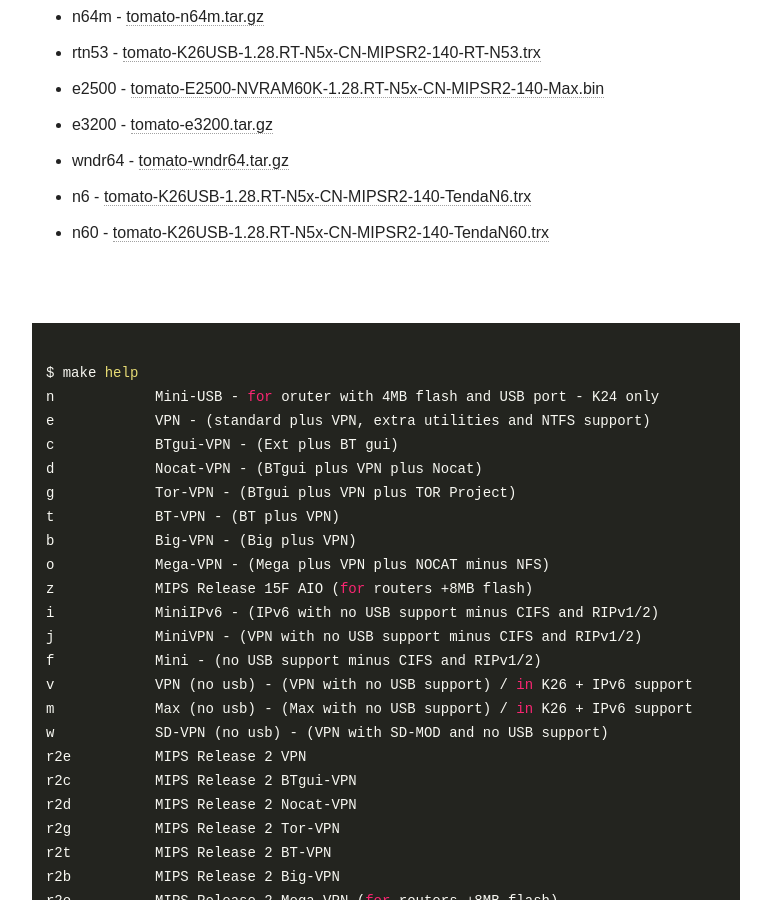
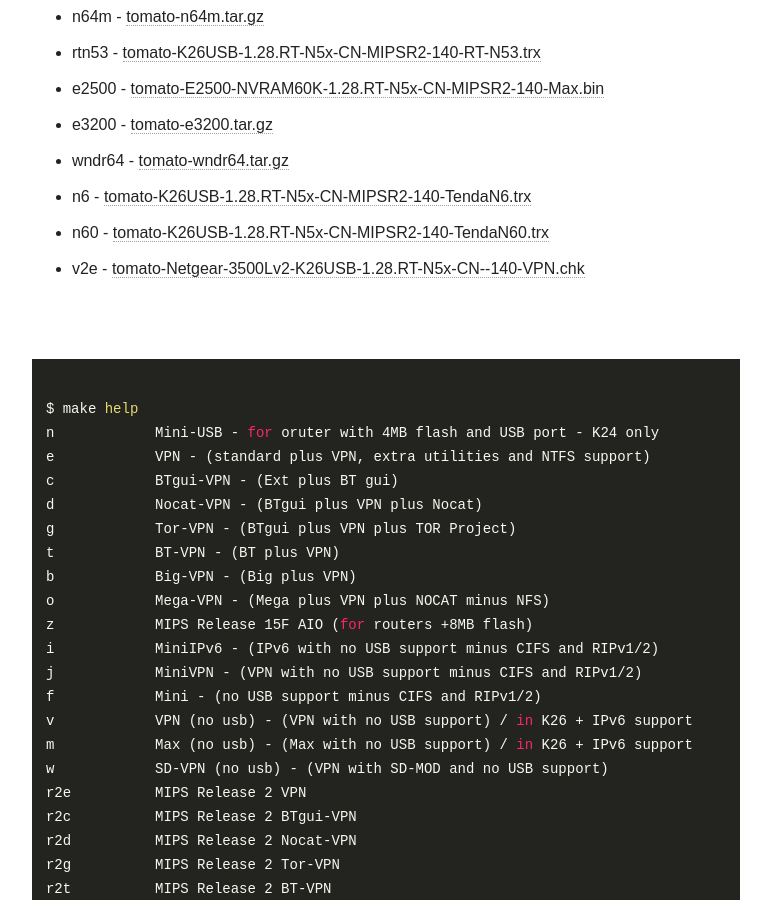
Before and after one commit to oglopss/tomato-ci-ctf-jekyll, a Jekyll site: the page built from index.html, in a window 1280 px wide and 900 px high, scrolled down 1927 px. Shown: the whole window, without its empty margins (254-1025 px from the left). Built offline with Jekyll 4.4.1, drawn with Linux system fonts in a browser that asks for light colours; nearby versions of some CDN libraries.

Commit message:
Travis build 3 v2e pushed to gh-pages

```diff
--- a/_data/ss.yml
+++ b/_data/ss.yml
@@ -43,3 +43,4 @@
   - 0044 n6 tomato-K26USB-1.28.RT-N5x-CN-MIPSR2-140-TendaN6.trx
   - 0045 n60 tomato-K26USB-1.28.RT-N5x-CN-MIPSR2-140-TendaN60.trx
   - 0042 e3200 tomato-e3200.tar.gz
+  - 0046 v2e tomato-Netgear-3500Lv2-K26USB-1.28.RT-N5x-CN--140-VPN.chk
```
Also changed, not shown: 1 other file.
